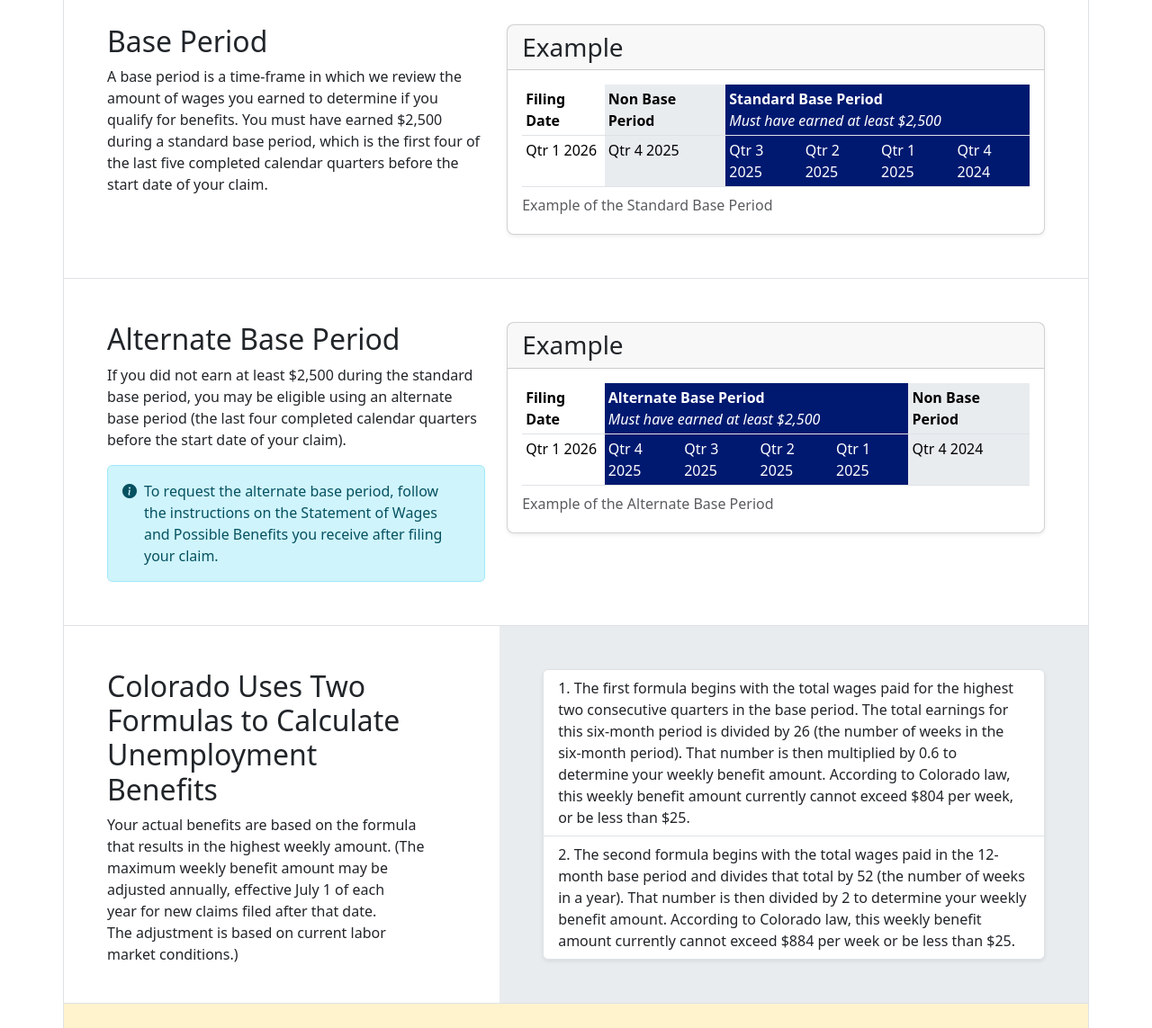
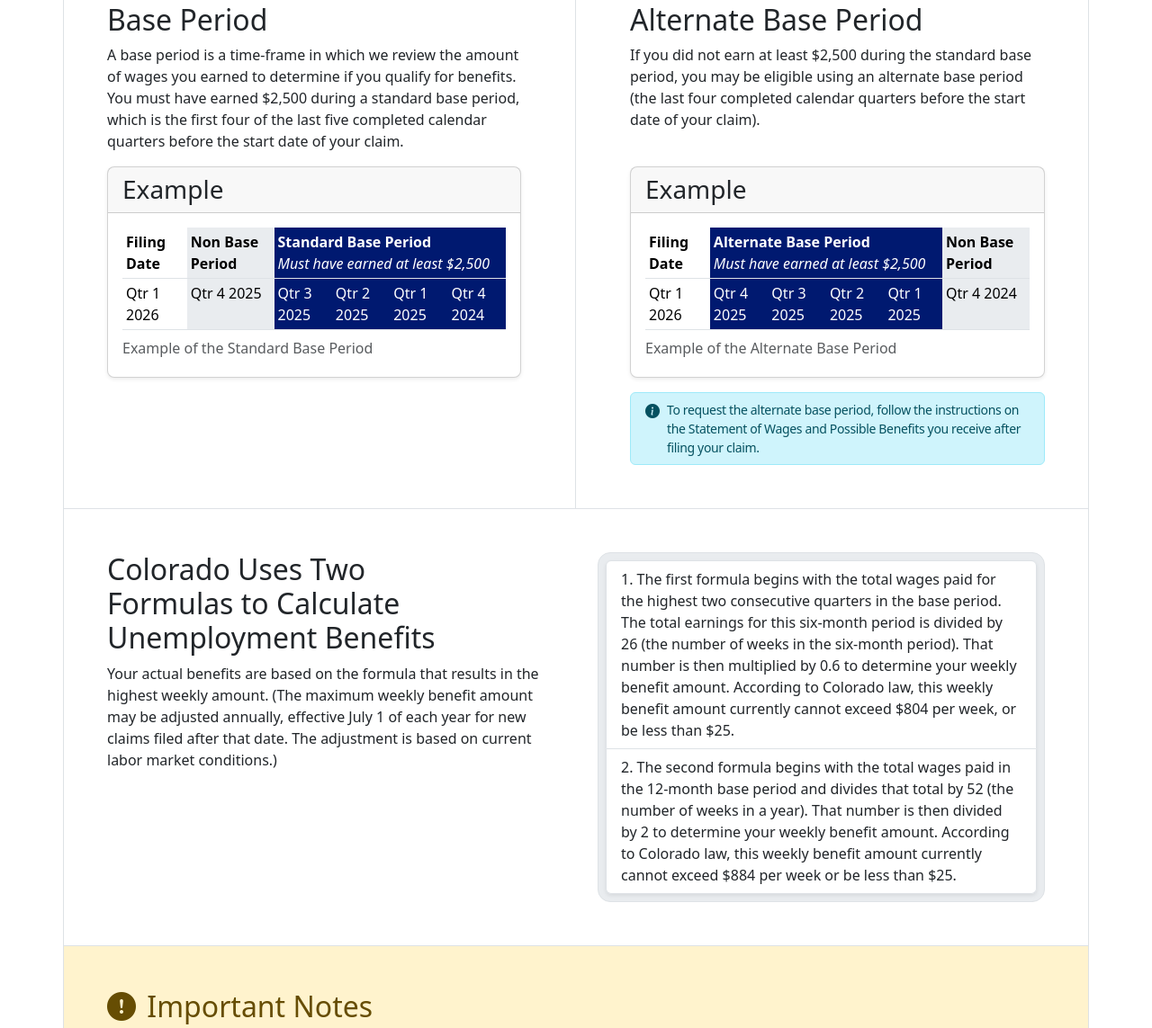
Before and after one commit to estevan-r/uibestimator-redesign, a website: page index.html in a window 1280 px wide. Shown: the part 933-2076 px from the top of the page at 90% size. Drawn offline with nearby package versions, Linux system fonts and the light colour scheme.

Commit message:
Adjust layout and some sizing

```diff
--- a/index.html
+++ b/index.html
@@ -59,13 +59,32 @@
         --bs-table-bg-type: var(--bs-primary);
         --bs-table-color-type: var(--bs-white);
       }
+      .tracking-tight {
+        letter-spacing: -0.025em;
+      }
+      .fs-sm {
+        font-size: 0.875rem !important;
+      }
+      @media (min-width: 992px) {
+        .border-top-lg-0 {
+          border-top: 0 !important;
+        }
+        .base-period-min-h {
+          /* 158px */
+          min-height: 9.875rem !important;
+        }
+        .mb-lg-40 {
+          /* 40px */
+          margin-bottom: 2.5rem !important;
+        }
+      }
     </style>
   </head>
   <body class="d-flex flex-column h-100">
     <!-- Start of Header -->
     <header>
       <nav class="navbar py-1 bg-primary">
-        <div class="container" style="font-size: 14px">
+        <div class="container fs-sm">
           <!-- Message -->
           <p class="navbar-text mb-0 text-white text-opacity-75">Alert or info message</p>
           <!-- Date and time info -->
@@ -108,7 +127,7 @@
       <!-- Section 1 -->
       <div class="p-3 p-md-5 border-top">
         <div class="row gx-4 gy-2">
-          <div class="col-lg-5">
+          <div class="col-lg-4">
             <h2>How Are Benefits Calculated?</h2>
             <p>
               We will examine the separation from your most recent employer and any other employer(s) that you worked
@@ -116,7 +135,7 @@
               $2,500 in wages to receive unemployment insurance benefits.
             </p>
           </div>
-          <div class="col-lg-7">
+          <div class="col-lg-8">
             <div class="card rounded-3 shadow-sm">
               <div class="card-header">
                 <h3>Calendar Quarters</h3>
@@ -161,18 +180,18 @@
           </div>
         </div>
       </div>
+      <!-- Section 2 & 3 -->
+      <div class="border-top">
+        <div class="row">
           <!-- Section 2 -->
-      <div class="p-3 p-md-5 border-top">
-        <div class="row gx-4 gy-2">
-          <div class="col-xl-5">
+          <div class="col-lg-6 border-end">
+            <div class="p-3 p-md-5">
               <h2>Base Period</h2>
               <p>
                 A base period is a time-frame in which we review the amount of wages you earned to determine if you
                 qualify for benefits. You must have earned $2,500 during a standard base period, which is the first four
                 of the last five completed calendar quarters before the start date of your claim.
               </p>
-          </div>
-          <div class="col-xl-7">
               <div class="card rounded-3 shadow-sm">
                 <h3 class="card-header">Example</h3>
                 <div class="card-body">
@@ -207,28 +226,15 @@
               </div>
             </div>
           </div>
-      </div>
           <!-- Section 3 -->
-      <div class="p-3 p-md-5 border-top">
-        <div class="row gx-4 gy-2">
-          <div class="col-xl-5">
+          <div class="col-lg-6">
+            <div class="p-3 p-md-5 border-top border-top-lg-0">
               <h2>Alternate Base Period</h2>
-            <p>
+              <p class="mb-lg-40">
                 If you did not earn at least $2,500 during the standard base period, you may be eligible using an
                 alternate base period (the last four completed calendar quarters before the start date of your claim).
               </p>
-            <div class="mb-xl-0 alert alert-info d-flex" role="note">
-              <i class="bi bi-info-circle-fill flex-shrink-0 me-2" aria-hidden="true"></i>
-              <div>
-                <p class="mb-0">
-                  To request the alternate base period, follow the instructions on the Statement of Wages and Possible
-                  Benefits you receive after filing your claim.
-                </p>
-              </div>
-            </div>
-          </div>
-          <div class="col-xl-7">
-            <div class="card rounded-3 shadow-sm">
+              <div class="card mb-3 rounded-3 shadow-sm">
                 <h3 class="card-header">Example</h3>
                 <div class="card-body">
                   <div class="table-responsive">
@@ -260,24 +266,32 @@
                   </div>
                 </div>
               </div>
+              <div class="alert alert-info d-flex mb-0 py-2" role="note">
+                <i class="bi bi-info-circle-fill flex-shrink-0 me-2" aria-hidden="true"></i>
+                <p class="mb-0 fs-sm tracking-tight">
+                  To request the alternate base period, follow the instructions on the Statement of Wages and Possible
+                  Benefits you receive after filing your claim.
+                </p>
+              </div>
+            </div>
           </div>
         </div>
       </div>
       <!-- Section 4 -->
-      <div class="border-top">
-        <div class="row">
-          <div class="col-xl-5">
-            <div class="p-3 px-md-5 pt-md-5 pb-md-4">
+      <div class="p-3 p-md-5 border-top">
+        <div class="row gx-5">
+          <div class="col-xl-6">
+            <div class="">
               <h2>Colorado Uses Two Formulas to Calculate Unemployment Benefits</h2>
-              <p class="mb-0">
+              <p>
                 Your actual benefits are based on the formula that results in the highest weekly amount. (The maximum
                 weekly benefit amount may be adjusted annually, effective July 1 of each year for new claims filed after
                 that date. The adjustment is based on current labor market conditions.)
               </p>
             </div>
           </div>
-          <div class="col-xl-7">
-            <div class="p-3 p-md-5 bg-body-secondary">
+          <div class="col-xl-6">
+            <div class="p-2 bg-body-secondary border" style="border-radius: 0.875rem">
               <ul class="list-group list-group-numbered shadow-sm">
                 <li class="list-group-item">
                   The first formula begins with the total wages paid for the highest two consecutive quarters in the
@@ -350,15 +364,15 @@
           <div class="card-header">
             <div class="row gx-3 gy-2">
               <div class="col-lg-6">
-                <p class="mb-0">
+                <p class="mb-0 fs-sm">
                   Enter your gross wages for the following periods. If you did not have any earnings during a given
                   quarter, please enter zero for that quarter.
                 </p>
               </div>
               <div class="col-lg-6">
-                <div class="mb-0 alert alert-info d-flex" role="note">
+                <div class="alert alert-info d-flex align-items-center mb-0 py-2" role="note">
                   <i class="bi bi-info-circle-fill flex-shrink-0 me-2" aria-hidden="true"></i>
-                  <div>This is an estimate only and is based on the information you provide.</div>
+                  <div class="fs-sm">This is an estimate only and is based on the information you provide.</div>
                 </div>
               </div>
             </div>
@@ -424,8 +438,8 @@
           </form>
         </div>
       </div>
+    </main>
     <!-- End of Main Content -->
-    </main>
     <!-- Start of Footer -->
     <footer class="container mt-auto py-4 bg-body-tertiary border-top border-start border-end">
       <div class="px-3 px-md-5 d-flex flex-column flex-lg-row justify-content-between align-items-center">
@@ -455,6 +469,7 @@
       </div>
     </footer>
     <!-- End of Footer -->
+    <!-- JS -->
     <script
       src="https://cdn.jsdelivr.net/npm/bootstrap@5.3.8/dist/js/bootstrap.bundle.min.js"
       integrity="sha384-FKyoEForCGlyvwx9Hj09JcYn3nv7wiPVlz7YYwJrWVcXK/BmnVDxM+D2scQbITxI"
```
Lines whose indentation alone changed are shown as unchanged.
